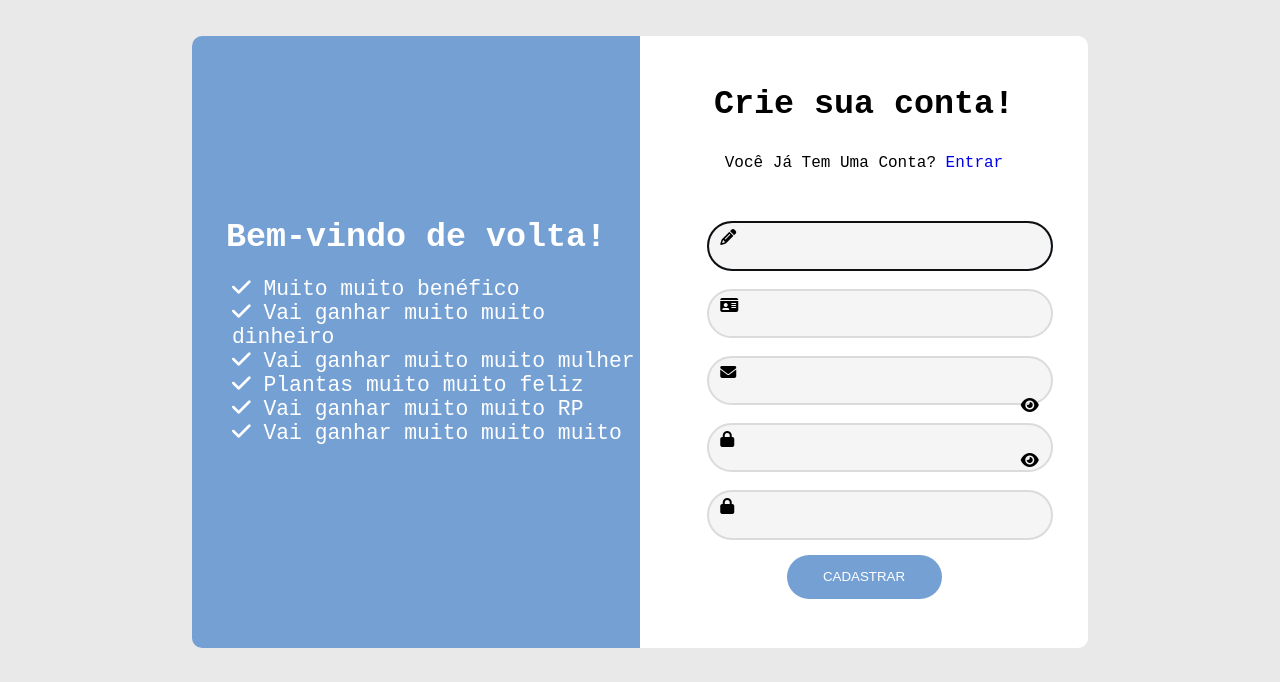
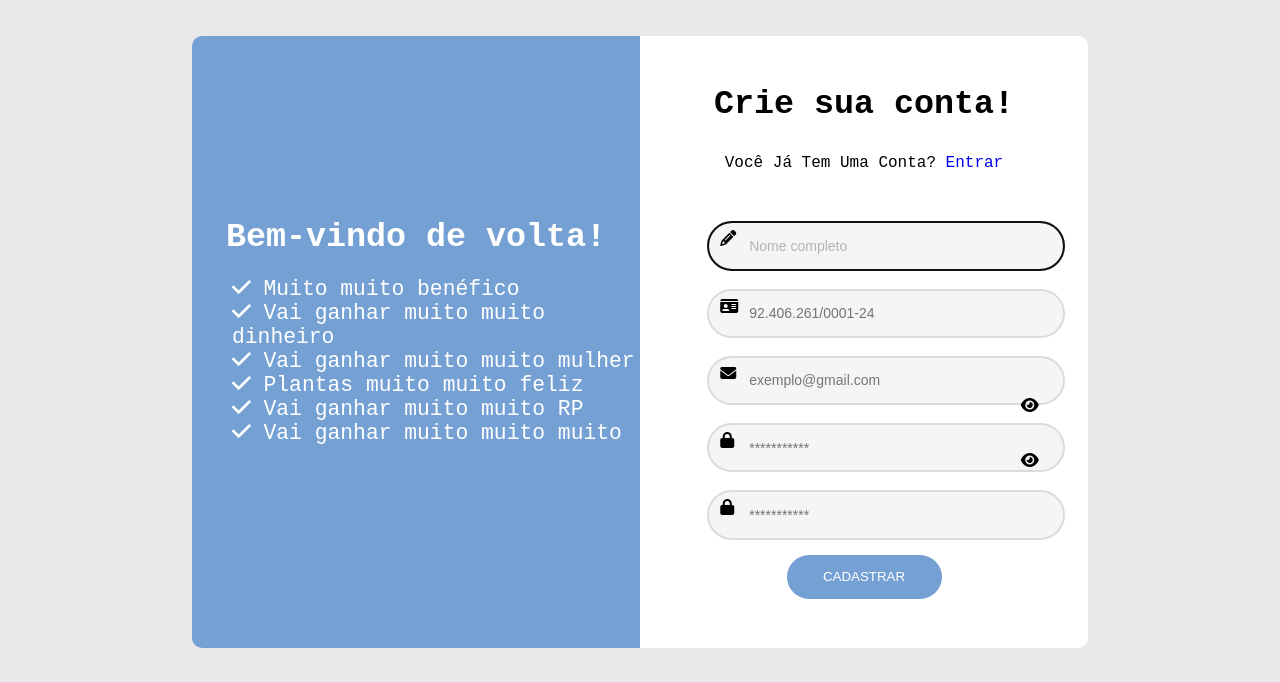
Before and after one commit to Uken49/-Site-Treino, a plain HTML site: page public/cadastro.html in a window 1280 px wide. Shown: the part 118-800 px from the top of the page. Drawn offline with Linux system fonts and the light colour scheme.

Commit message:
Arrumando CSS do cadastro e login - Finalizados
Arrumando CSS do cadastro e login - Finalizados

```diff
--- a/public/cadastro.html
+++ b/public/cadastro.html
@@ -74,20 +74,20 @@
 
                     <div class="input-container">
                         <label class="label-input" for="inp_nome"><i class="fa-solid fa-pencil"></i></label>
-                        <input type="text" id="inp_nome" placeholder="" autofocus>
+                        <input type="text" id="inp_nome" placeholder="Nome completo" autofocus>
 
                         <label class="label-input" for="inp_cnpj"><i class="fa-solid fa-id-card"></i></label>
-                        <input type="text" id="inp_cnpj" placeholder="">
+                        <input type="text" id="inp_cnpj" placeholder="92.406.261/0001-24">
 
                         <label class="label-input" for="inp_email"><i class="fa-solid fa-envelope"></i></label>
-                        <input type="email" id="inp_email" placeholder="">
+                        <input type="email" id="inp_email" placeholder="exemplo@gmail.com">
 
                         <label class="label-input" for="inp_senha"><i class="fa-solid fa-lock"></i></label>
-                        <input type="password" id="inp_senha" placeholder="">
+                        <input type="password" id="inp_senha" placeholder="***********">
                         <label id="label_senha" for="inp_senha"><i class="fa-solid fa-eye"></i></i></label>
 
                         <label class="label-input" for="inp_conf_senha"><i class="fa-solid fa-lock"></i></label>
-                        <input type="password" id="inp_conf_senha" autocomplete="off" placeholder="">
+                        <input type="password" id="inp_conf_senha" autocomplete="off" placeholder="***********">
                         <label id="label_conf_senha" for="inp_conf_senha"><i class="fa-solid fa-eye"></i></label>
                     </div>
 
--- a/public/css/cadastro.css
+++ b/public/css/cadastro.css
@@ -50,12 +50,13 @@
     background-color: #f5f5f5;
     border: solid 2px #dbdbdb;
     font-size: 14px;
-    padding: 6px 14px;
+    padding: 6px 0 6px 40px;
 }
 
 .label-input {
-    top: 26px;
+    top: 27px;
     left: 13px;
+    width: 10px;
 }
 
 #label_senha, #label_conf_senha {
@@ -82,7 +83,7 @@
 }
 
 .input-container>input:focus::placeholder {
-    color: #000000;
+    color: #b4b4b4;
 }
 
 .sec-beneficios>h1, .cadastro-box>h1 {
```
Also changed, not shown: public/area-restrita/index.html (added, +12 -0 lines).
